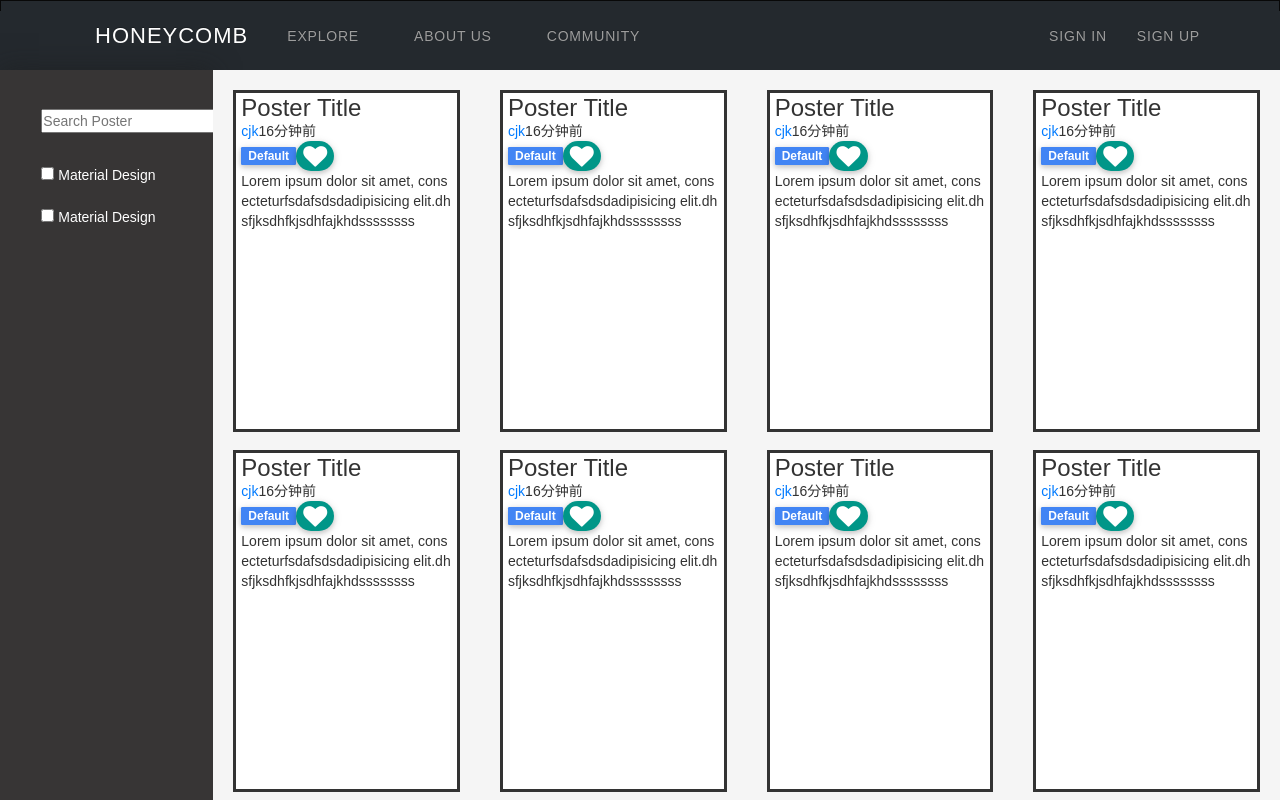
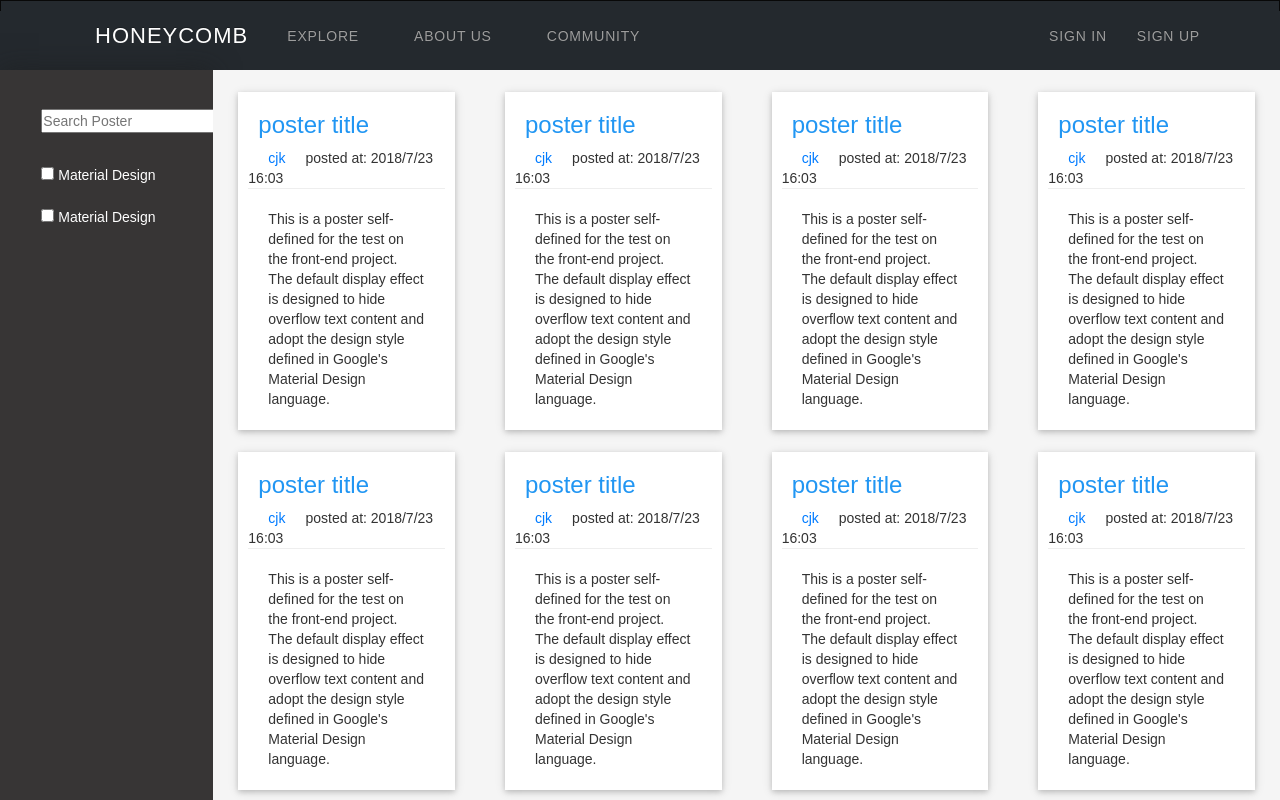
Before and after one commit to noahcao/HoneyComb, a Vue app in the folder code/HoneyComb/: page /#/community in a window 1280 px wide. Built offline with nearby package versions, Linux system fonts and the light colour scheme; no server answers; what vue-scroll would draw is missing.

Commit message:
improve the poster display page and post page layout design and build the editor module for poster editing

```diff
--- a/code/HoneyComb/src/components/Community/poster.vue
+++ b/code/HoneyComb/src/components/Community/poster.vue
@@ -4,10 +4,10 @@
         <div id="panelboard">
             <div class="jumbotron" id="panel">
                 <div class="row jumbotron" id="buttonbar">
-                    <div class="col-xs-8 col-sm-8">
+                    <div class="col-xs-9 col-sm-9">
                         <h2 class="h2-reponsive mb-3 blue-text" id="paneltitle"><strong>Panel Topic</strong></h2>
                     </div>
-                    <div class="col-xs-4 col-sm-4" style="padding:0">
+                    <div class="col-xs-3 col-sm-3" style="padding:0">
                         <button type="button" class="btn btn-outline-warning waves-effect self-btn"><i class="fa fa-star pr-2" aria-hidden="true"> Star</i></button>
                         <button type="button" class="btn btn-outline-info waves-effect px-3 self-btn" @click="showeditor=!showeditor"><i class="fa fa-pencil-square-o" aria-hidden="true"> Post</i></button>
                         <button type="button" class="btn btn-outline-secondary waves-effect px-3 self-btn"><i class="fa fa-share-alt" aria-hidden="true"> Share</i></button>
--- a/code/HoneyComb/src/components/Community/posterboard.vue
+++ b/code/HoneyComb/src/components/Community/posterboard.vue
@@ -3,7 +3,15 @@
         <div v-for="item in items" :key="item.id">
             <div class="col-xs-3 col-sm-3 posterwrapper">
                 <div class="poster">
-                    <div @click="toPoster" class="title">
+                    <div class="card card-body postercard">
+                        <h3 class="card-title blue-text">{{poster.title}}</h3>
+                        <a href="#">{{poster.username}}</a>posted at: {{poster.posttime}}
+                        <hr class="my-4">
+                        <p class="card-text">{{poster.abstract}}</p>
+                    </div>
+
+                        <!-- Card -->
+                   <!-- <div @click="toPoster" class="title">
                         <h3>Poster Title</h3>
                     </div>
                     <p></p>
@@ -16,7 +24,7 @@
                     </span>
                     <p class="postercontent">
                         Lorem ipsum dolor sit amet, consecteturfsdafsdsdadipisicing elit.dhsfjksdhfkjsdhfajkhdssssssss
-                    </p>
+                    </p>-->
                 </div>
             </div>
         </div>
@@ -27,7 +35,14 @@
 export default {
     data () {
         return {
-            items: [1, 2, 3, 4, 5, 6, 7, 8]
+            items: [1,2,3,4,5,6,7,8],
+            poster:{
+                id: 1,
+                title: "poster title",
+                username: "cjk",
+                posttime: "2018/7/23 16:03",
+                abstract: "This is a poster self-defined for the test on the front-end project. The default display effect is designed to hide overflow text content and adopt the design style defined in Google's Material Design language."
+            }
         }
     },
     methods:{
@@ -44,11 +59,14 @@ export default {
   margin: 0px;
 }
 .poster {
-  background-color: white;
-  border: solid;
   margin: 20px 5px 0 5px;
   padding: 2px 5px 2px 5px;
   height: 95%;
+}
+.postercard{
+    height:100%;
+    background-color: white;
+    padding: 10px
 }
 .posterwrapper {
   margin: 0;
@@ -64,4 +82,13 @@ export default {
   -webkit-line-break: auto;
   -webkit-box-orient: vertical;
 }
+.poster h3{
+    padding:10px
+}
+.poster a{
+    padding: 0 20px 0 20px;
+}
+.poster p{
+    padding: 20px
+}
 </style>
```
